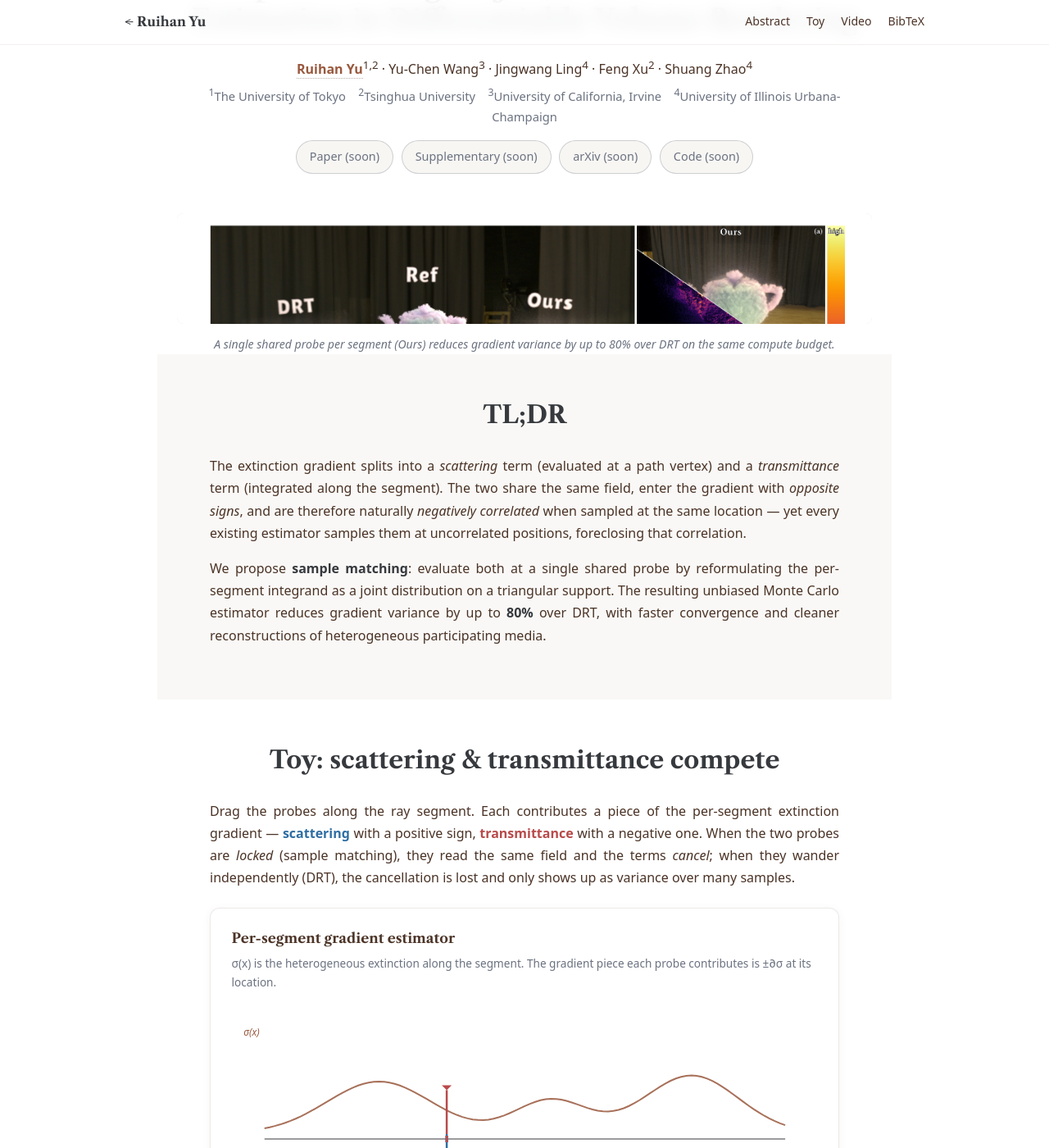
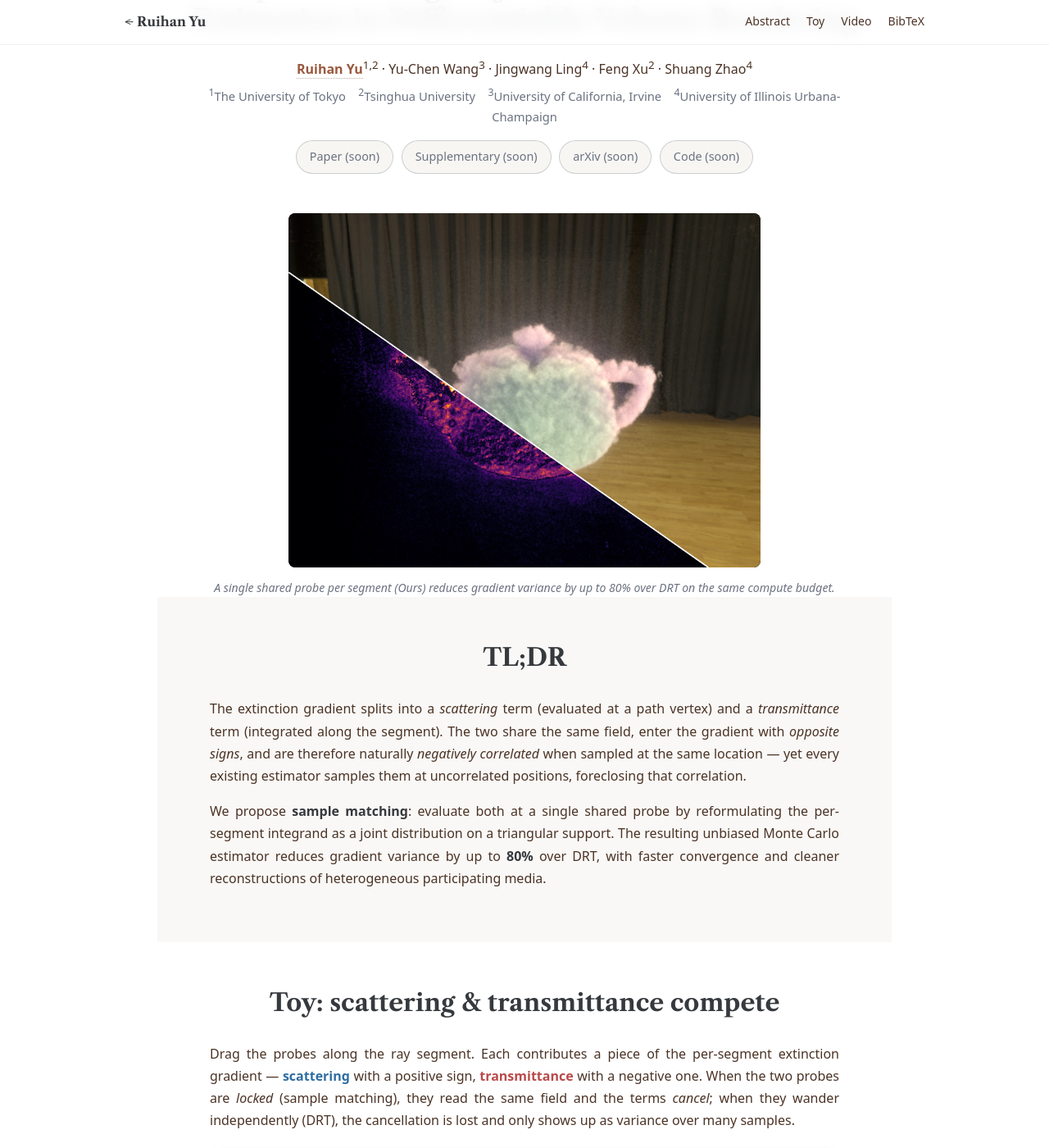
Before and after one commit to AuroraRyan0301/AuroraRyan0301.github.io, a Jekyll site: the page built from samplematching/index.html, in a window 1280 px wide and 1400 px high, scrolled down 233 px. Shown: the whole window at 82% size. Built offline with Jekyll 4.4.1, drawn with Linux system fonts in a browser that asks for light colours.

Commit message:
SM page: fix teaser/video first-paint truncation
The old teaser (1955x313, ~6.25:1) and the 16:9 video both shared the same
poster, so the reserved aspect-ratio frame and the actual media never lined
up — the first paint always looked clipped or letterboxed.

- Teaser now uses the 1920x1440 (4:3) diagonal-split image (Ours + heatmap),
  capped at 36rem wide for a more proportional figure. object-fit: cover.
- Video gets its own 16:9 poster extracted from paper_video.mp4 at t=6s
  ("A heterogeneous medium" intro frame); explicit width/height attrs added.
- Dark #111 placeholder fill so the reserved frame doesn't flash cream
  before the media loads.
- Old wide teaser.png removed.

```diff
--- a/samplematching/index.html
+++ b/samplematching/index.html
@@ -18,20 +18,22 @@ sitemap: false
   <style>
     /* Aspect-ratio reservation so first paint shows the full teaser / video. */
     .teaser__media {
-      aspect-ratio: 1955 / 313;
-      background: #f4efe9;
+      aspect-ratio: 4 / 3;
+      background: #111;
       border-radius: 8px;
       overflow: hidden;
+      max-width: 36rem;
+      margin: 0 auto;
     }
-    .teaser__media img { width: 100%; height: 100%; object-fit: contain; }
+    .teaser__media img { width: 100%; height: 100%; object-fit: cover; display: block; }
     .teaser__video {
       aspect-ratio: 16 / 9;
-      background: #f4efe9;
+      background: #111;
       border-radius: 8px;
       overflow: hidden;
       box-shadow: 0 4px 24px rgba(75, 51, 38, 0.10);
     }
-    .teaser__video video { width: 100%; height: 100%; display: block; }
+    .teaser__video video { width: 100%; height: 100%; display: block; object-fit: cover; }
 
     /* ---- Interactive toy ------------------------------------------------ */
     .toy {
@@ -141,9 +143,9 @@ sitemap: false
     <section class="teaser">
       <figure>
         <div class="teaser__media">
-          <img src="{{ '/samplematching/static/images/teaser.png' | relative_url }}"
-               width="1955" height="313"
-               alt="Teaser: DRT vs Reference vs Ours, with error heatmap">
+          <img src="{{ '/samplematching/static/images/teaser.jpg' | relative_url }}"
+               width="1920" height="1440"
+               alt="Teaser: Ours reconstruction vs error heatmap on a heterogeneous medium">
         </div>
         <figcaption>
           A single shared probe per segment (Ours) reduces gradient variance by up to 80% over DRT on the same compute budget.
@@ -238,8 +240,8 @@ sitemap: false
     <section id="video" class="sect sect--frag-inner">
       <h2 class="subhead">Video</h2>
       <div class="teaser__video">
-        <video controls playsinline preload="metadata"
-               poster="{{ '/samplematching/static/images/teaser.png' | relative_url }}">
+        <video controls playsinline preload="metadata" width="1920" height="1080"
+               poster="{{ '/samplematching/static/images/video_poster.jpg' | relative_url }}">
           <source src="{{ '/samplematching/static/videos/paper_video.mp4' | relative_url }}" type="video/mp4">
           Sorry, your browser doesn't support embedded video.
         </video>
```
Also changed, not shown: samplematching/static/images/teaser.jpg (added), samplematching/static/images/teaser.png (deleted), samplematching/static/images/video_poster.jpg (added).
